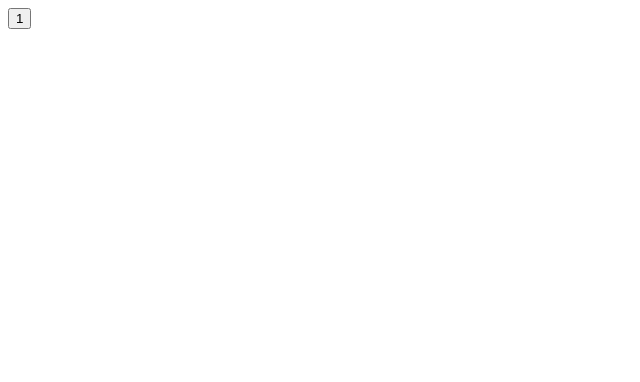
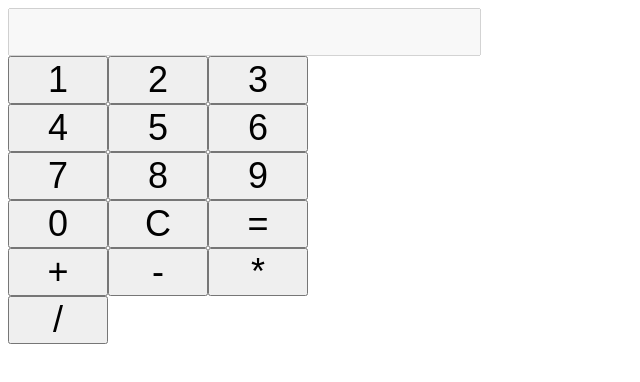
Before and after one commit to DariousVex/calculator, a plain HTML site: page index.html in a window 1280 px wide. Shown: the whole page, without its empty margins (0-640 px from the left). Drawn offline with Linux system fonts and the light colour scheme.

Commit message:
Finished basic functionality

```diff
--- a/index.html
+++ b/index.html
@@ -11,9 +11,24 @@
     <header></header>
     <main>
       <div class="calculator">
-        <div class="display"></div>
+        <input class="display" type="text" id="result" disabled />
         <div class="number-pad">
-          <input type="button" name="d-1" value="1" onclick="display(1)" />
+          <input type="button" name="d-1" value="1" onclick="display('1')" />
+          <input type="button" name="d-2" value="2" onclick="display('2')" />
+          <input type="button" name="d-3" value="3" onclick="display('3')" />
+          <input type="button" name="d-4" value="4" onclick="display('4')" />
+          <input type="button" name="d-5" value="5" onclick="display('5')" />
+          <input type="button" name="d-6" value="6" onclick="display('6')" />
+          <input type="button" name="d-7" value="7" onclick="display('7')" />
+          <input type="button" name="d-8" value="8" onclick="display('8')" />
+          <input type="button" name="d-9" value="9" onclick="display('9')" />
+          <input type="button" name="d-0" value="0" onclick="display('0')" />
+          <input type="button" name="d-C" value="C" onclick="clearscreen('')" />
+          <input type="button" name="d-=" value="=" onclick="calculate('=')" />
+          <input type="button" name="d-+" value="+" onclick="display('+')" />
+          <input type="button" name="d--" value="-" onclick="display('-')" />
+          <input type="button" name="d-*" value="*" onclick="display('*')" />
+          <input type="button" name="d-/" value="/" onclick="display('/')" />
         </div>
       </div>
     </main>
--- a/script.js
+++ b/script.js
@@ -0,0 +1,13 @@
+function display(value) {
+  document.getElementById("result").value += value;
+}
+
+function clearscreen() {
+  document.getElementById("result").value = "";
+}
+
+function calculate(value) {
+  let i = document.getElementById("result").value;
+  let r = eval(i);
+  document.getElementById("result").value = r;
+}
--- a/styles.css
+++ b/styles.css
@@ -1,3 +1,16 @@
-*, *::before, *::after {
+*,
+*::before,
+*::after {
   box-sizing: border-box;
-  * }
+  font-size: 1.5rem;
+}
+.number-pad {
+  display: flex;
+  flex-direction: row;
+  flex-wrap: wrap;
+  width: 300px;
+}
+
+main .calculator .number-pad input {
+  width: 100px;
+}
```
